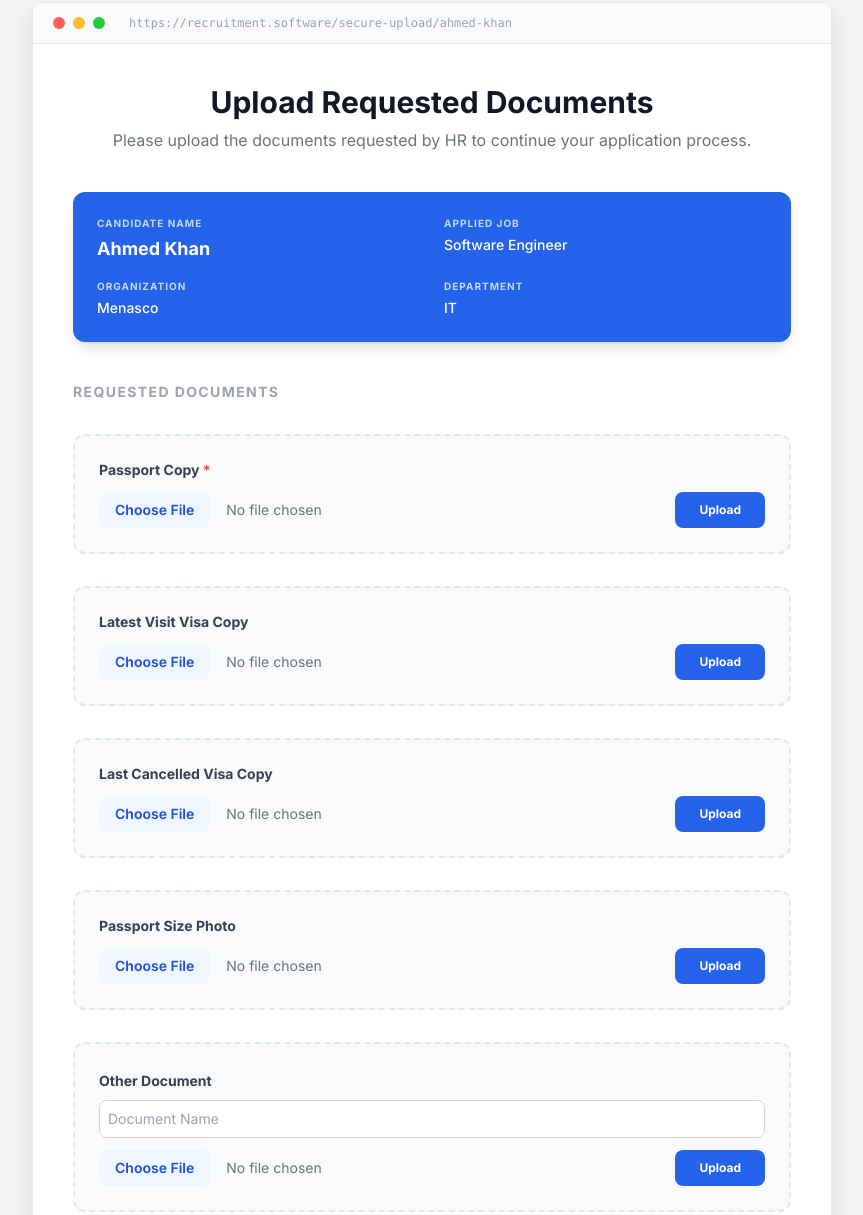
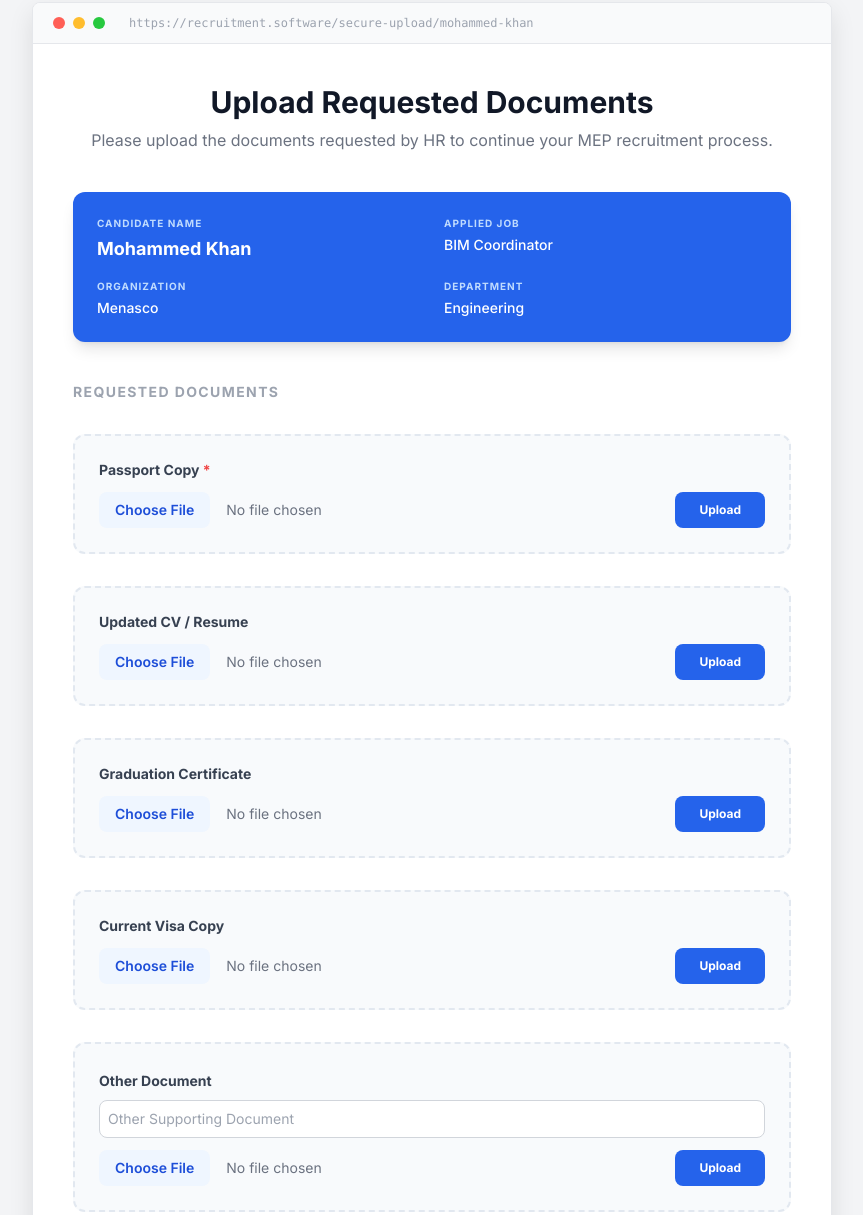
Before and after one commit to qualityMenasco/intranet, a plain HTML site: page 3_candidate_upload_documents.html in a window 1280 px wide. Shown: the part 38-1253 px from the top of the page, without its empty margins (208-1071 px from the left). Drawn offline with nearby package versions, Linux system fonts and the light colour scheme.

Commit message:
Update 3_candidate_upload_documents.html

```diff
--- a/3_candidate_upload_documents.html
+++ b/3_candidate_upload_documents.html
@@ -3,7 +3,7 @@
 <head>
     <meta charset="UTF-8">
     <meta name="viewport" content="width=device-width, initial-scale=1.0">
-    <title>Upload Requested Documents - Wireframe Mockup</title>
+    <title>Upload Requested Documents - BIM Coordinator</title>
     <script src="https://cdn.tailwindcss.com"></script>
     <link href="https://fonts.googleapis.com/css2?family=Inter:wght@400;500;600;700&display=swap" rel="stylesheet">
     <style>
@@ -20,21 +20,21 @@
 <div class="browser-screen">
     <div class="browser-header">
         <div class="dot dot-red"></div><div class="dot dot-yellow"></div><div class="dot dot-green"></div>
-        <div class="ml-4 text-xs text-gray-400 font-mono">https://recruitment.software/secure-upload/ahmed-khan</div>
+        <div class="ml-4 text-xs text-gray-400 font-mono">https://recruitment.software/secure-upload/mohammed-khan</div>
     </div>
     <div class="p-10">
         <div class="mb-10 text-center">
             <h1 class="text-3xl font-bold text-gray-900">Upload Requested Documents</h1>
-            <p class="text-gray-500 mt-2">Please upload the documents requested by HR to continue your application process.</p>
+            <p class="text-gray-500 mt-2">Please upload the documents requested by HR to continue your MEP recruitment process.</p>
         </div>
 
         <!-- Candidate Info Card -->
         <div class="bg-blue-600 text-white rounded-xl p-6 mb-10 shadow-lg">
             <div class="grid grid-cols-2 gap-y-4 gap-x-6">
-                <div><label class="block text-[10px] font-bold text-blue-200 uppercase tracking-widest mb-1">Candidate Name</label><div class="text-lg font-bold">Ahmed Khan</div></div>
-                <div><label class="block text-[10px] font-bold text-blue-200 uppercase tracking-widest mb-1">Applied Job</label><div class="text-sm font-medium">Software Engineer</div></div>
+                <div><label class="block text-[10px] font-bold text-blue-200 uppercase tracking-widest mb-1">Candidate Name</label><div class="text-lg font-bold">Mohammed Khan</div></div>
+                <div><label class="block text-[10px] font-bold text-blue-200 uppercase tracking-widest mb-1">Applied Job</label><div class="text-sm font-medium">BIM Coordinator</div></div>
                 <div><label class="block text-[10px] font-bold text-blue-200 uppercase tracking-widest mb-1">Organization</label><div class="text-sm font-medium">Menasco</div></div>
-                <div><label class="block text-[10px] font-bold text-blue-200 uppercase tracking-widest mb-1">Department</label><div class="text-sm font-medium">IT</div></div>
+                <div><label class="block text-[10px] font-bold text-blue-200 uppercase tracking-widest mb-1">Department</label><div class="text-sm font-medium">Engineering</div></div>
             </div>
         </div>
 
@@ -56,7 +56,7 @@
             <!-- Document 2 -->
             <div class="upload-section">
                 <div class="flex justify-between items-center mb-3">
-                    <label class="text-sm font-bold text-gray-700">Latest Visit Visa Copy</label>
+                    <label class="text-sm font-bold text-gray-700">Updated CV / Resume</label>
                 </div>
                 <div class="flex gap-4">
                     <input type="file" class="flex-grow text-sm text-gray-500 file:mr-4 file:py-2 file:px-4 file:rounded-lg file:border-0 file:text-sm file:font-semibold file:bg-blue-50 file:text-blue-700 hover:file:bg-blue-100">
@@ -67,7 +67,7 @@
             <!-- Document 3 -->
             <div class="upload-section">
                 <div class="flex justify-between items-center mb-3">
-                    <label class="text-sm font-bold text-gray-700">Last Cancelled Visa Copy</label>
+                    <label class="text-sm font-bold text-gray-700">Graduation Certificate</label>
                 </div>
                 <div class="flex gap-4">
                     <input type="file" class="flex-grow text-sm text-gray-500 file:mr-4 file:py-2 file:px-4 file:rounded-lg file:border-0 file:text-sm file:font-semibold file:bg-blue-50 file:text-blue-700 hover:file:bg-blue-100">
@@ -78,7 +78,7 @@
             <!-- Document 4 -->
             <div class="upload-section">
                 <div class="flex justify-between items-center mb-3">
-                    <label class="text-sm font-bold text-gray-700">Passport Size Photo</label>
+                    <label class="text-sm font-bold text-gray-700">Current Visa Copy</label>
                 </div>
                 <div class="flex gap-4">
                     <input type="file" class="flex-grow text-sm text-gray-500 file:mr-4 file:py-2 file:px-4 file:rounded-lg file:border-0 file:text-sm file:font-semibold file:bg-blue-50 file:text-blue-700 hover:file:bg-blue-100">
@@ -90,7 +90,7 @@
             <div class="upload-section">
                 <div class="mb-3">
                     <label class="text-sm font-bold text-gray-700">Other Document</label>
-                    <input type="text" placeholder="Document Name" class="mt-2 w-full p-2 border border-gray-300 rounded-lg text-sm focus:ring-2 focus:ring-blue-500 outline-none">
+                    <input type="text" placeholder="Other Supporting Document" class="mt-2 w-full p-2 border border-gray-300 rounded-lg text-sm focus:ring-2 focus:ring-blue-500 outline-none">
                 </div>
                 <div class="flex gap-4">
                     <input type="file" class="flex-grow text-sm text-gray-500 file:mr-4 file:py-2 file:px-4 file:rounded-lg file:border-0 file:text-sm file:font-semibold file:bg-blue-50 file:text-blue-700 hover:file:bg-blue-100">
```
